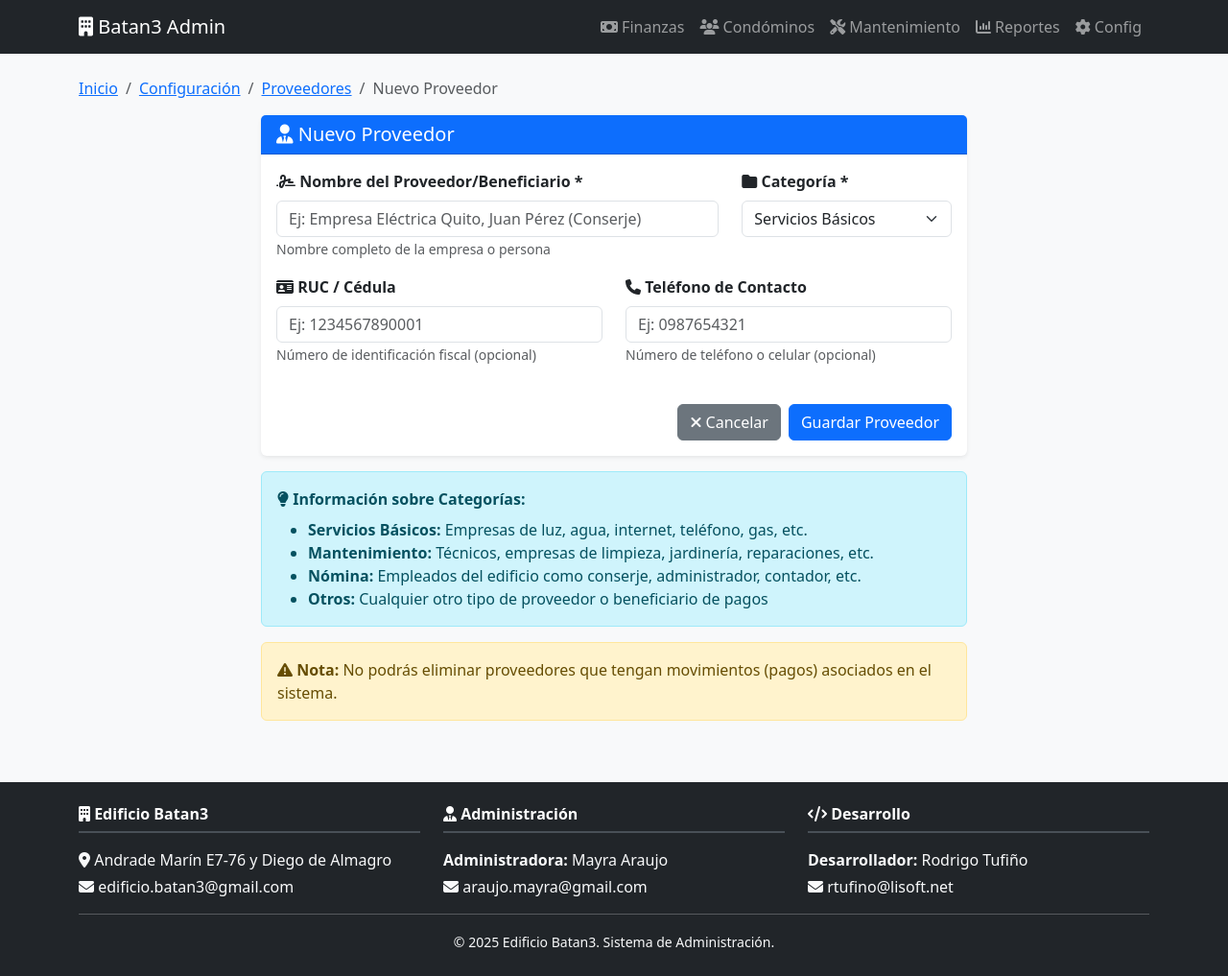
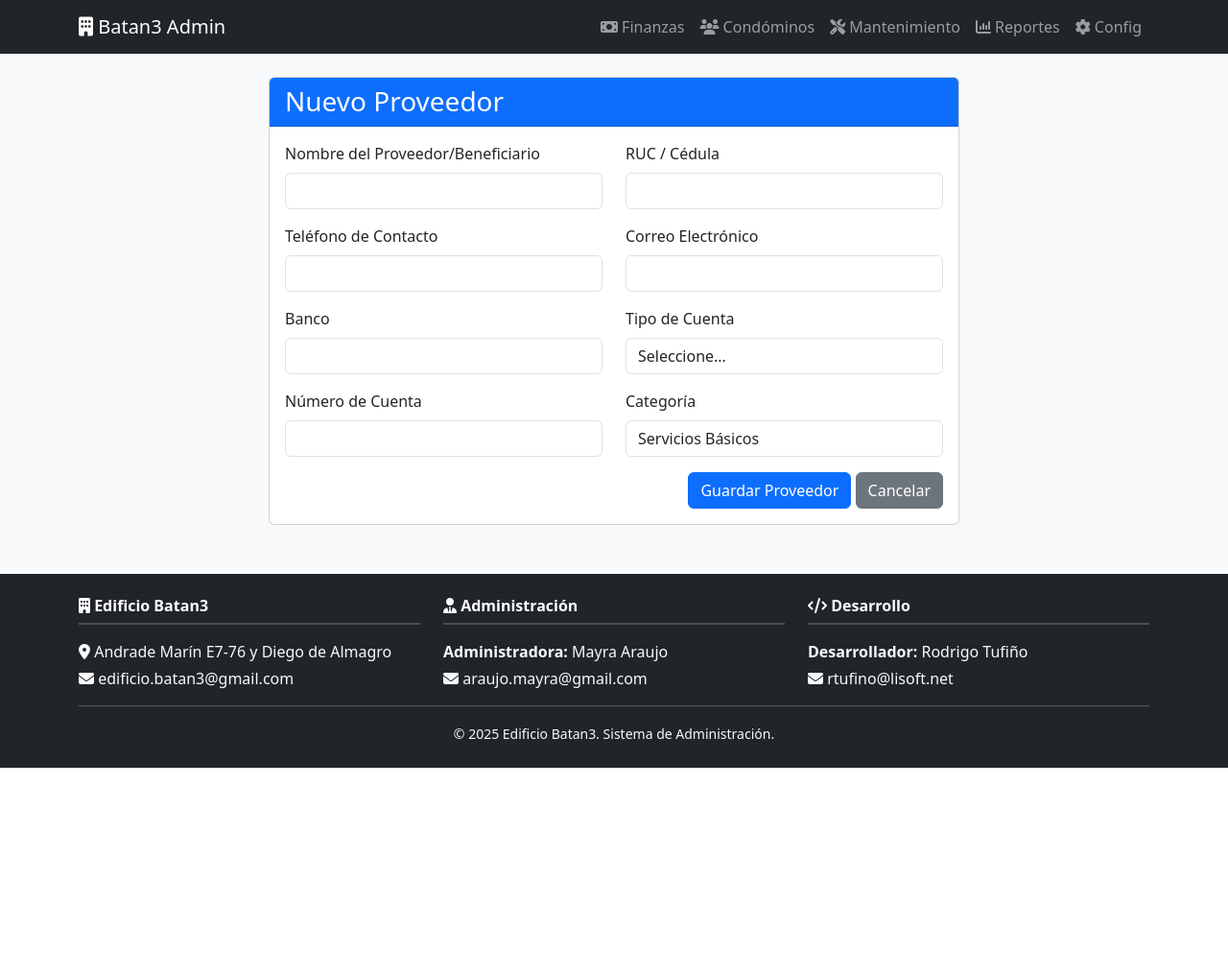
Before and after one commit to rtufino/batan3, a Flask app: page /config/proveedores/nuevo in a window 1280 px wide. Shown: the whole page at 96% size. After the commit the page ends 800 px from the top, so only its background shows below. Run offline with Flask 3, Linux system fonts and the light colour scheme; some libraries are stand-ins or nearby versions.

Commit message:
Agregar datos bancarios proveedores

```diff
--- a/app/forms.py
+++ b/app/forms.py
@@ -2,7 +2,7 @@ from datetime import datetime
 from flask_wtf import FlaskForm
 from wtforms import StringField, DecimalField, DateField, SelectField, SubmitField, TextAreaField
 from flask_wtf.file import FileField, FileAllowed
-from wtforms.validators import DataRequired, NumberRange, Optional
+from wtforms.validators import DataRequired, NumberRange, Optional, Email
 from app.models import Proveedor
 
 class GastoForm(FlaskForm):
@@ -182,12 +182,24 @@ class ProveedorForm(FlaskForm):
     nombre = StringField('Nombre del Proveedor/Beneficiario', validators=[DataRequired()])
     ruc_cedula = StringField('RUC / Cédula', validators=[Optional()])
     telefono = StringField('Teléfono de Contacto', validators=[Optional()])
+    email = StringField('Correo Electrónico', validators=[Optional(), Email()])
+
+    # Información Bancaria
+    banco = StringField('Banco', validators=[Optional()])
+    tipo_cuenta = SelectField('Tipo de Cuenta', choices=[
+        ('', 'Seleccione...'),
+        ('CORRIENTE', 'Cuenta Corriente'),
+        ('AHORRO', 'Cuenta de Ahorros')
+    ], validators=[Optional()])
+    numero_cuenta = StringField('Número de Cuenta', validators=[Optional()])
+
     categoria = SelectField('Categoría', choices=[
         ('SERVICIOS_BASICOS', 'Servicios Básicos'),
         ('MANTENIMIENTO', 'Mantenimiento'),
         ('NOMINA', 'Nómina'),
         ('OTROS', 'Otros')
     ], validators=[DataRequired()])
+
     submit = SubmitField('Guardar Proveedor')
 
 class CuentaForm(FlaskForm):
--- a/app/models.py
+++ b/app/models.py
@@ -219,6 +219,12 @@ class Proveedor(db.Model):
     nombre = db.Column(db.String(100), nullable=False)
     ruc_cedula = db.Column(db.String(20), nullable=True)
     telefono = db.Column(db.String(20), nullable=True)
+    email = db.Column(db.String(120), nullable=True)
+
+    # Información Bancaria
+    banco = db.Column(db.String(100), nullable=True)
+    tipo_cuenta = db.Column(db.String(20), nullable=True)  # 'CORRIENTE' o 'AHORRO'
+    numero_cuenta = db.Column(db.String(50), nullable=True)
 
     # Categoría: 'SERVICIOS_BASICOS', 'MANTENIMIENTO', 'NOMINA', 'OTROS'
     categoria = db.Column(db.String(50), nullable=False, default='OTROS')
--- a/app/routes/config.py
+++ b/app/routes/config.py
@@ -160,6 +160,10 @@ def nuevo_proveedor():
             nombre=form.nombre.data,
             ruc_cedula=form.ruc_cedula.data,
             telefono=form.telefono.data,
+            email=form.email.data,
+            banco=form.banco.data,
+            tipo_cuenta=form.tipo_cuenta.data,
+            numero_cuenta=form.numero_cuenta.data,
             categoria=form.categoria.data
         )
 
@@ -194,6 +198,10 @@ def editar_proveedor(id):
         proveedor.nombre = form.nombre.data
         proveedor.ruc_cedula = form.ruc_cedula.data
         proveedor.telefono = form.telefono.data
+        proveedor.email = form.email.data
+        proveedor.banco = form.banco.data
+        proveedor.tipo_cuenta = form.tipo_cuenta.data
+        proveedor.numero_cuenta = form.numero_cuenta.data
         proveedor.categoria = form.categoria.data
 
         try:
--- a/app/templates/config/proveedor_form.html
+++ b/app/templates/config/proveedor_form.html
@@ -1,107 +1,124 @@
 {% extends "base.html" %}
 
-{% block title %}{{ titulo }}{% endblock %}
-
 {% block content %}
-<!-- Breadcrumb -->
-<nav aria-label="breadcrumb" class="mb-3">
-    <ol class="breadcrumb">
-        <li class="breadcrumb-item"><a href="{{ url_for('main.dashboard') }}">Inicio</a></li>
-        <li class="breadcrumb-item"><a href="{{ url_for('config.lista_rubros') }}">Configuración</a></li>
-        <li class="breadcrumb-item"><a href="{{ url_for('config.lista_proveedores') }}">Proveedores</a></li>
-        <li class="breadcrumb-item active" aria-current="page">{{ titulo }}</li>
-    </ol>
-</nav>
-
-<div class="row justify-content-center">
-    <div class="col-md-8">
-        <div class="card shadow-sm border-0">
+<div class="container mt-4">
+    <div class="row">
+        <div class="col-md-8 offset-md-2">
+            <div class="card">
                 <div class="card-header bg-primary text-white">
-                <h5 class="mb-0">
-                    <i class="fa-solid fa-user-tie"></i> {{ titulo }}
-                </h5>
+                    <h3 class="mb-0">{{ titulo }}</h3>
                 </div>
                 <div class="card-body">
                     <form method="POST">
                         {{ form.hidden_tag() }}
 
                         <div class="row">
-                        <div class="col-md-8 mb-3">
-                            <label for="nombre" class="form-label fw-bold">
-                                <i class="fa-solid fa-signature"></i> Nombre del Proveedor/Beneficiario *
-                            </label>
-                            {{ form.nombre(class="form-control", placeholder="Ej: Empresa Eléctrica Quito, Juan Pérez (Conserje)") }}
+                            <div class="col-md-6 mb-3">
+                                {{ form.nombre.label(class="form-label") }}
+                                {{ form.nombre(class="form-control" + (" is-invalid" if form.nombre.errors else "")) }}
                                 {% if form.nombre.errors %}
-                                <div class="text-danger small mt-1">{{ form.nombre.errors[0] }}</div>
+                                    <div class="invalid-feedback">
+                                        {% for error in form.nombre.errors %}
+                                            <span>{{ error }}</span>
+                                        {% endfor %}
+                                    </div>
                                 {% endif %}
-                            <small class="text-muted">
-                                Nombre completo de la empresa o persona
-                            </small>
                             </div>
-
-                        <div class="col-md-4 mb-3">
-                            <label for="categoria" class="form-label fw-bold">
-                                <i class="fa-solid fa-folder"></i> Categoría *
-                            </label>
-                            {{ form.categoria(class="form-select") }}
-                            {% if form.categoria.errors %}
-                                <div class="text-danger small mt-1">{{ form.categoria.errors[0] }}</div>
+                            <div class="col-md-6 mb-3">
+                                {{ form.ruc_cedula.label(class="form-label") }}
+                                {{ form.ruc_cedula(class="form-control" + (" is-invalid" if form.ruc_cedula.errors else "")) }}
+                                {% if form.ruc_cedula.errors %}
+                                    <div class="invalid-feedback">
+                                        {% for error in form.ruc_cedula.errors %}
+                                            <span>{{ error }}</span>
+                                        {% endfor %}
+                                    </div>
                                 {% endif %}
                             </div>
                         </div>
 
                         <div class="row">
                             <div class="col-md-6 mb-3">
-                            <label for="ruc_cedula" class="form-label fw-bold">
-                                <i class="fa-solid fa-id-card"></i> RUC / Cédula
-                            </label>
-                            {{ form.ruc_cedula(class="form-control", placeholder="Ej: 1234567890001") }}
-                            {% if form.ruc_cedula.errors %}
-                                <div class="text-danger small mt-1">{{ form.ruc_cedula.errors[0] }}</div>
+                                {{ form.telefono.label(class="form-label") }}
+                                {{ form.telefono(class="form-control" + (" is-invalid" if form.telefono.errors else "")) }}
+                                {% if form.telefono.errors %}
+                                    <div class="invalid-feedback">
+                                        {% for error in form.telefono.errors %}
+                                            <span>{{ error }}</span>
+                                        {% endfor %}
+                                    </div>
                                 {% endif %}
-                            <small class="text-muted">
-                                Número de identificación fiscal (opcional)
-                            </small>
                             </div>
-
                             <div class="col-md-6 mb-3">
-                            <label for="telefono" class="form-label fw-bold">
-                                <i class="fa-solid fa-phone"></i> Teléfono de Contacto
-                            </label>
-                            {{ form.telefono(class="form-control", placeholder="Ej: 0987654321") }}
-                            {% if form.telefono.errors %}
-                                <div class="text-danger small mt-1">{{ form.telefono.errors[0] }}</div>
+                                {{ form.email.label(class="form-label") }}
+                                {{ form.email(class="form-control" + (" is-invalid" if form.email.errors else "")) }}
+                                {% if form.email.errors %}
+                                    <div class="invalid-feedback">
+                                        {% for error in form.email.errors %}
+                                            <span>{{ error }}</span>
+                                        {% endfor %}
+                                    </div>
                                 {% endif %}
-                            <small class="text-muted">
-                                Número de teléfono o celular (opcional)
-                            </small>
                             </div>
                         </div>
 
-                    <div class="d-grid gap-2 d-md-flex justify-content-md-end mt-4">
-                        <a href="{{ url_for('config.lista_proveedores') }}" class="btn btn-secondary">
-                            <i class="fa-solid fa-times"></i> Cancelar
-                        </a>
+                        <div class="row">
+                            <div class="col-md-6 mb-3">
+                                {{ form.banco.label(class="form-label") }}
+                                {{ form.banco(class="form-control" + (" is-invalid" if form.banco.errors else "")) }}
+                                {% if form.banco.errors %}
+                                    <div class="invalid-feedback">
+                                        {% for error in form.banco.errors %}
+                                            <span>{{ error }}</span>
+                                        {% endfor %}
+                                    </div>
+                                {% endif %}
+                            </div>
+                            <div class="col-md-6 mb-3">
+                                {{ form.tipo_cuenta.label(class="form-label") }}
+                                {{ form.tipo_cuenta(class="form-control" + (" is-invalid" if form.tipo_cuenta.errors else "")) }}
+                                {% if form.tipo_cuenta.errors %}
+                                    <div class="invalid-feedback">
+                                        {% for error in form.tipo_cuenta.errors %}
+                                            <span>{{ error }}</span>
+                                        {% endfor %}
+                                    </div>
+                                {% endif %}
+                            </div>
+                        </div>
+
+                        <div class="row">
+                            <div class="col-md-6 mb-3">
+                                {{ form.numero_cuenta.label(class="form-label") }}
+                                {{ form.numero_cuenta(class="form-control" + (" is-invalid" if form.numero_cuenta.errors else "")) }}
+                                {% if form.numero_cuenta.errors %}
+                                    <div class="invalid-feedback">
+                                        {% for error in form.numero_cuenta.errors %}
+                                            <span>{{ error }}</span>
+                                        {% endfor %}
+                                    </div>
+                                {% endif %}
+                            </div>
+                            <div class="col-md-6 mb-3">
+                                {{ form.categoria.label(class="form-label") }}
+                                {{ form.categoria(class="form-control" + (" is-invalid" if form.categoria.errors else "")) }}
+                                {% if form.categoria.errors %}
+                                    <div class="invalid-feedback">
+                                        {% for error in form.categoria.errors %}
+                                            <span>{{ error }}</span>
+                                        {% endfor %}
+                                    </div>
+                                {% endif %}
+                            </div>
+                        </div>
+
+                        <div class="text-end">
                             {{ form.submit(class="btn btn-primary") }}
+                            <a href="{{ url_for('config.lista_proveedores') }}" class="btn btn-secondary">Cancelar</a>
                         </div>
                     </form>
                 </div>
             </div>
-
-        <!-- Información adicional -->
-        <div class="alert alert-info mt-3">
-            <strong><i class="fa-solid fa-lightbulb"></i> Información sobre Categorías:</strong>
-            <ul class="mb-0 mt-2">
-                <li><strong>Servicios Básicos:</strong> Empresas de luz, agua, internet, teléfono, gas, etc.</li>
-                <li><strong>Mantenimiento:</strong> Técnicos, empresas de limpieza, jardinería, reparaciones, etc.</li>
-                <li><strong>Nómina:</strong> Empleados del edificio como conserje, administrador, contador, etc.</li>
-                <li><strong>Otros:</strong> Cualquier otro tipo de proveedor o beneficiario de pagos</li>
-            </ul>
-        </div>
-
-        <div class="alert alert-warning mt-2">
-            <strong><i class="fa-solid fa-exclamation-triangle"></i> Nota:</strong>
-            No podrás eliminar proveedores que tengan movimientos (pagos) asociados en el sistema.
         </div>
     </div>
 </div>
```
Also changed, not shown: app/templates/config/proveedores.html (+13 -0 lines), migrations/versions/c34b6f5064be_agregar_campos_bancarios_a_proveedor.py (added, +38 -0 lines). Lines whose indentation alone changed are shown as unchanged.
